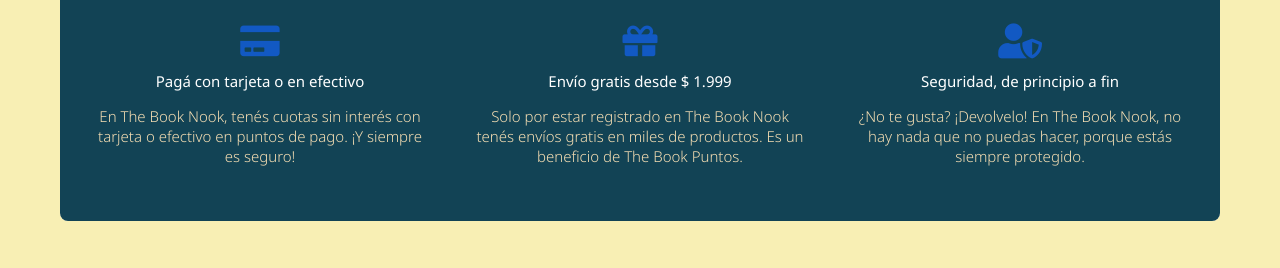
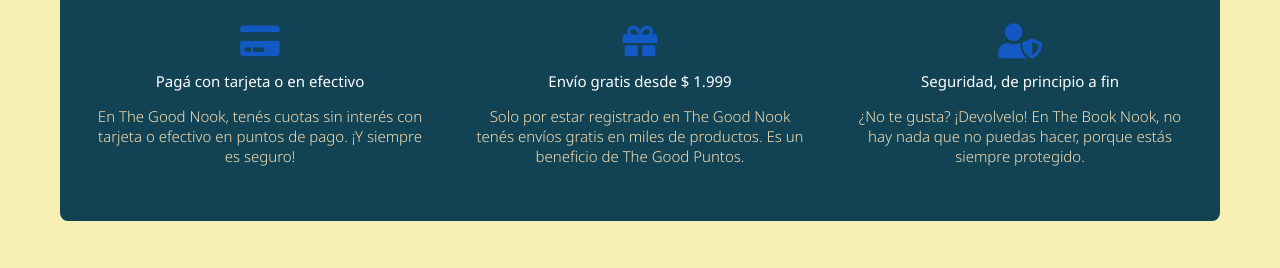
Before and after one commit to catagoyanarte/grupo3_prog2, a Node server app: page /products/1 in a window 1280 px wide. Shown: the part 1830-2098 px from the top of the page. Run offline with Node 20, Linux system fonts and the light colour scheme; data comes from the database, SQL or seed files in the repository; some libraries are stand-ins or nearby versions.

Commit message:
agregue nombre de la apgina

```diff
--- a/miProyecto/views/index.ejs
+++ b/miProyecto/views/index.ejs
@@ -7,7 +7,7 @@
   <meta name="viewport" content="width=device-width, initial-scale=1.0">
 
 
-  <title>The Book Nook </title>
+  <title>The Good Nook </title>
   <!-- Font Awesome Stylesheet -->
   <link rel="stylesheet" href="https://cdnjs.cloudflare.com/ajax/libs/font-awesome/5.11.2/css/all.min.css">
   <!-- Bootstrap Grid Stylesheet -->
--- a/miProyecto/views/login.ejs
+++ b/miProyecto/views/login.ejs
@@ -6,7 +6,7 @@
     <meta name="viewport" content="width=device-width, initial-scale=1.0">
 
 
-    <title> Mercado Liebre Argentina</title>
+    <title> The Good Nook </title>
     <!-- Font Awesome Stylesheet -->
     <link rel="stylesheet" href="https://cdnjs.cloudflare.com/ajax/libs/font-awesome/5.11.2/css/all.min.css">
     <!-- Bootstrap Grid Stylesheet -->
--- a/miProyecto/views/partials/footer.ejs
+++ b/miProyecto/views/partials/footer.ejs
@@ -15,7 +15,7 @@
                 <article class="footer-data">
                     <i class="fas fa-credit-card"></i>
                     <h2>Pagá con tarjeta o en efectivo</h2>
-                    <p>En The Book Nook, tenés cuotas sin interés con tarjeta o efectivo en puntos de pago.
+                    <p>En The Good Nook, tenés cuotas sin interés con tarjeta o efectivo en puntos de pago.
                         ¡Y siempre es seguro!</p>
                 </article>
             </div>
@@ -23,8 +23,8 @@
                 <article class="footer-data">
                     <i class="fas fa-gift"></i>
                     <h2>Envío gratis desde $ 1.999</h2>
-                    <p>Solo por estar registrado en The Book Nook tenés envíos gratis en miles de productos. Es un
-                        beneficio de The Book Puntos.</p>
+                    <p>Solo por estar registrado en The Good Nook tenés envíos gratis en miles de productos. Es un
+                        beneficio de The Good Puntos.</p>
                 </article>
             </div>
             <div class="col-12 col-lg-4">
--- a/miProyecto/views/perfil.ejs
+++ b/miProyecto/views/perfil.ejs
@@ -5,7 +5,7 @@
     <meta charset="UTF-8">
     <meta name="viewport" content="width=device-width, initial-scale=1.0">
 
-    <title> Mercado Liebre Argentina</title>
+    <title> The Good Nook </title>
     <!-- Font Awesome Stylesheet -->
     <link rel="stylesheet" href="https://cdnjs.cloudflare.com/ajax/libs/font-awesome/5.11.2/css/all.min.css">
     <!-- Bootstrap Grid Stylesheet -->
--- a/miProyecto/views/producto.ejs
+++ b/miProyecto/views/producto.ejs
@@ -6,7 +6,7 @@
     <meta name="viewport" content="width=device-width, initial-scale=1.0">
 
 
-    <title> Mercado Liebre Argentina</title>
+    <title> The Good Nook </title>
     <!-- Font Awesome Stylesheet -->
     <link rel="stylesheet" href="https://cdnjs.cloudflare.com/ajax/libs/font-awesome/5.11.2/css/all.min.css">
     <!-- Bootstrap Grid Stylesheet -->
--- a/miProyecto/views/register.ejs
+++ b/miProyecto/views/register.ejs
@@ -6,7 +6,7 @@
   <meta name="viewport" content="width=device-width, initial-scale=1.0">
 
 
-  <title>The Book Nook</title>
+  <title>The Good Nook</title>
   <!-- Font Awesome Stylesheet -->
   <link rel="stylesheet" href="https://cdnjs.cloudflare.com/ajax/libs/font-awesome/5.11.2/css/all.min.css">
   <!-- Bootstrap Grid Stylesheet -->
--- a/miProyecto/views/resultados.ejs
+++ b/miProyecto/views/resultados.ejs
@@ -5,7 +5,7 @@
     <meta charset="UTF-8">
     <meta name="viewport" content="width=device-width, initial-scale=1.0">
 
-    <title> Mercado Liebre Argentina</title>
+    <title> The Good Nook</title>
     <!-- Font Awesome Stylesheet -->
     <link rel="stylesheet" href="https://cdnjs.cloudflare.com/ajax/libs/font-awesome/5.11.2/css/all.min.css">
     <!-- Bootstrap Grid Stylesheet -->
```
